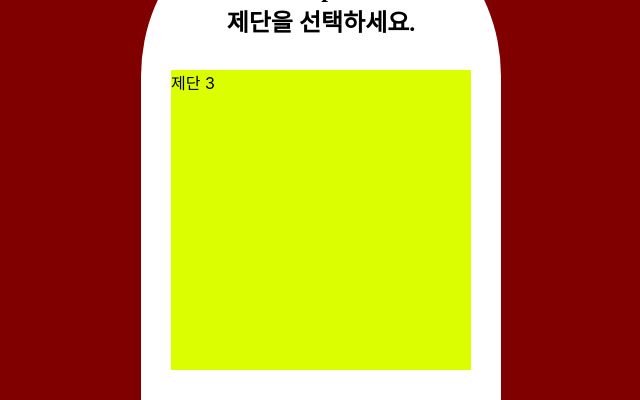
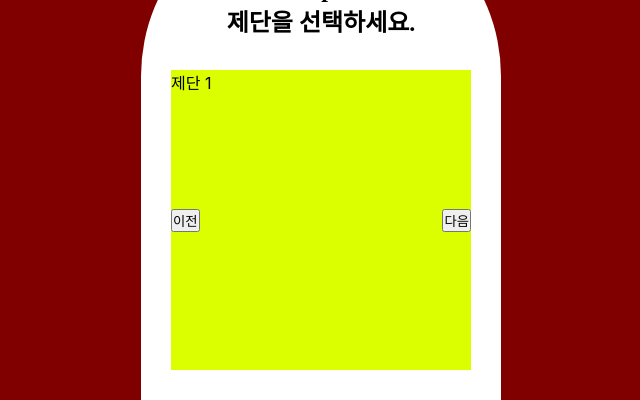
Before and after one commit to strawberryoolongtea/strawberry-altar, a Next.js app: page /step/bottom in a window 1280 px wide. Shown: the part 124-524 px from the top of the page, without its empty margins (319-959 px from the left). Built offline with nearby package versions, Linux system fonts and the light colour scheme; a web font is replaced by a local one.

Commit message:
Update : Step 1 버튼 슬라이드 구현

```diff
--- a/data/colors.js
+++ b/data/colors.js
@@ -21,7 +21,7 @@ export const colors = [
   },
   {
     name: "brown",
-    color: "#a52a2a",
+    color: "#66362c",
     description: "호의/우정/그라운딩/안정감",
   },
   {
--- a/pages/step/bottom.js
+++ b/pages/step/bottom.js
@@ -1,6 +1,28 @@
 import styles from "../../styles/Bottom.module.scss";
 import Link from "next/link";
+import { useState } from "react";
 export default function Bottom() {
+  const [translateValue, setTranslateValue] = useState(300);
+  function handlePrev() {
+    switch (translateValue) {
+      case 0:
+        setTranslateValue(300);
+        break;
+      case -300:
+        setTranslateValue(0);
+        break;
+    }
+  }
+  function handleNext() {
+    switch (translateValue) {
+      case 300:
+        setTranslateValue(0);
+        break;
+      case 0:
+        setTranslateValue(-300);
+        break;
+    }
+  }
   return (
     <section className={styles.container}>
       <div className={styles.title}>
@@ -8,11 +30,22 @@ export default function Bottom() {
         <h2 className={styles.text_ko}>제단을 선택하세요.</h2>
       </div>
       <div className={styles.bottom_wrapper}>
-        <ul className={styles.bottoms}>
+        <ul
+          className={styles.bottoms}
+          style={{ transform: `translateX(${translateValue}px)` }}
+        >
           <li className={styles.bottom}>제단 1</li>
           <li className={styles.bottom}>제단 2</li>
           <li className={styles.bottom}>제단 3</li>
         </ul>
+        <div className={styles.btns}>
+          <button className={styles.left} onClick={handlePrev}>
+            이전
+          </button>
+          <button className={styles.right} onClick={handleNext}>
+            다음
+          </button>
+        </div>
       </div>
       <div>
         <Link href="/step/candle">
--- a/styles/Bottom.module.scss
+++ b/styles/Bottom.module.scss
@@ -23,7 +23,7 @@
   background-color: #ff9425;
   overflow: hidden;
   margin: 2rem 0;
-}
+  position: relative;
   .bottoms {
     display: flex;
     width: 900px;
@@ -31,10 +31,17 @@
     background-color: #dcff00;
     // transform: translateX(300px);
     // transform: translateX(0px);
-  transform: translateX(-300px);
+    // transform: translateX(-300px);
   }
   .bottom {
     width: 300px;
     height: 300px;
     list-style: none;
   }
+  .btns {
+    position: absolute;
+    display: flex;
+    justify-content: space-between;
+    width: 300px;
+  }
+}
```
Also changed, not shown: pages/step/candle.js (+10 -2 lines), styles/Candle.module.scss (+15 -2 lines). Lines whose indentation alone changed are shown as unchanged.
